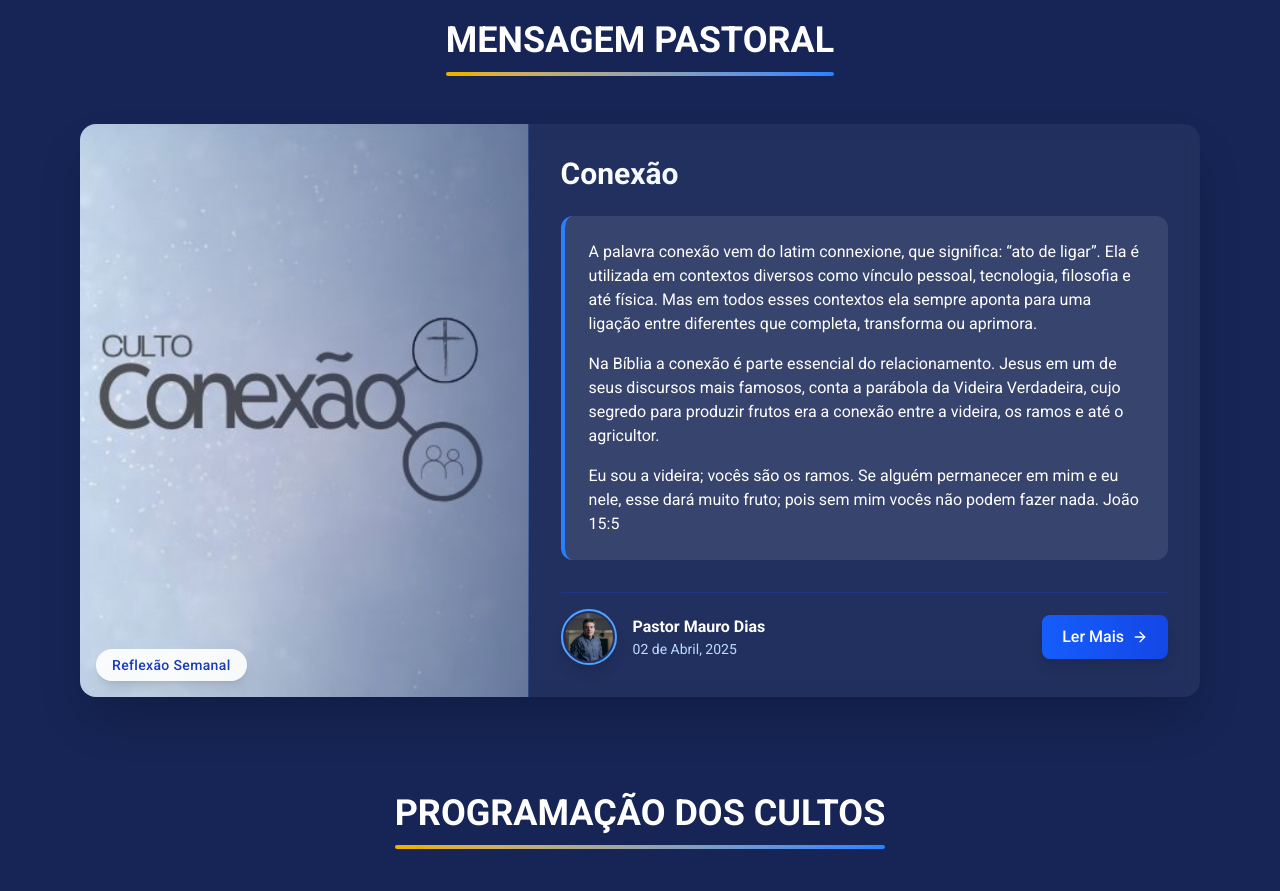
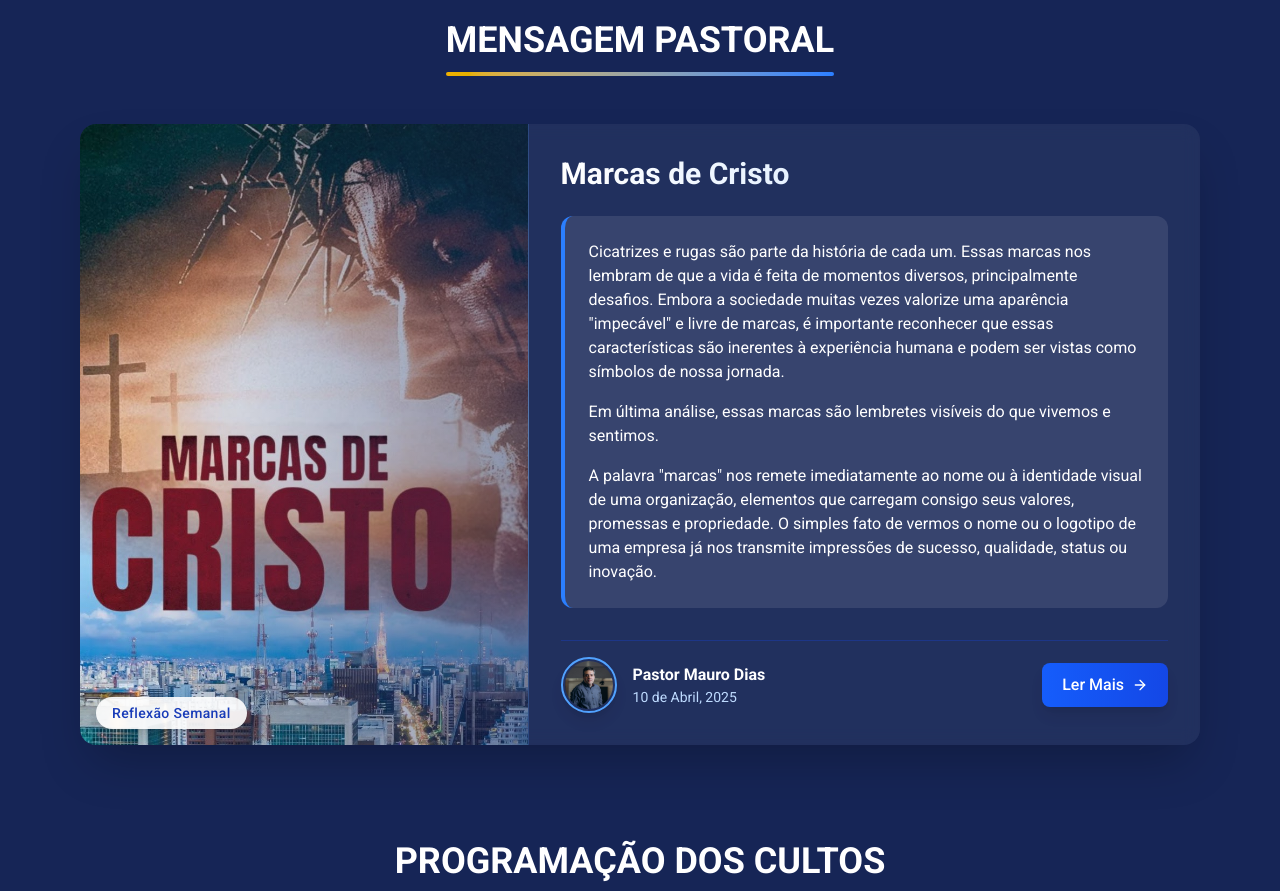
Before and after one commit to ArthurBerdusco/iasdsa, a Next.js app: page / in a window 1280 px wide. Shown: the part 980-1871 px from the top of the page. Built offline with nearby package versions, Linux system fonts and the light colour scheme.

Commit message:
atualizado mensagem pastoral

```diff
--- a/src/app/components/MensagemPastoral.tsx
+++ b/src/app/components/MensagemPastoral.tsx
@@ -23,7 +23,7 @@ const MensagemPastoral = () => {
             <div className="w-full lg:w-2/5 relative">
               <div className="relative h-64 lg:h-full min-h-[320px]">
                 <Image
-                  src="/images/2025/4_ABR/Semana_1_3_9/mensagem-pastoral.png"
+                  src="/images/2025/4_ABR/Semana_2_10_16/mensagem-pastoral.jpg"
                   alt="Mensagem Pastoral"
                   fill
                   className="object-cover"
@@ -45,7 +45,7 @@ const MensagemPastoral = () => {
             <div className="w-full lg:w-3/5 p-6 lg:p-8 flex flex-col">
               {/* Título da mensagem */}
               <h3 className="text-2xl sm:text-3xl font-bold bg-gradient-to-r from-white to-blue-200 bg-clip-text text-transparent mb-6">
-                Conexão
+                Marcas de Cristo
               </h3>
 
               {/* Texto da mensagem */}
@@ -56,13 +56,13 @@ const MensagemPastoral = () => {
                 </div>
 
                 <p>
-                  A palavra conexão vem do latim connexione, que significa: “ato de ligar”. Ela é utilizada em contextos diversos como vínculo pessoal, tecnologia, filosofia e até física. Mas em todos esses contextos ela sempre aponta para uma ligação entre diferentes que completa, transforma ou aprimora.
+                  Cicatrizes e rugas são parte da história de cada um. Essas marcas nos lembram de que a vida é feita de momentos diversos, principalmente desafios. Embora a sociedade muitas vezes valorize uma aparência "impecável" e livre de marcas, é importante reconhecer que essas características são inerentes à experiência humana e podem ser vistas como símbolos de nossa jornada.
                 </p>
                 <p className='mt-4'>
-                  Na Bíblia a conexão é parte essencial do relacionamento. Jesus em um de seus discursos mais famosos, conta a parábola da Videira Verdadeira, cujo segredo para produzir frutos era a conexão entre a videira, os ramos e até o agricultor.
+                  Em última análise, essas marcas são lembretes visíveis do que vivemos e sentimos.
                 </p>
                 <p className='mt-4'>
-                Eu sou a videira; vocês são os ramos. Se alguém permanecer em mim e eu nele, esse dará muito fruto; pois sem mim vocês não podem fazer nada. João 15:5
+                  A palavra "marcas" nos remete imediatamente ao nome ou à identidade visual de uma organização, elementos que carregam consigo seus valores, promessas e propriedade. O simples fato de vermos o nome ou o logotipo de uma empresa já nos transmite impressões de sucesso, qualidade, status ou inovação.
                 </p>
               </div>
 
@@ -82,7 +82,7 @@ const MensagemPastoral = () => {
                   </div>
                   <div>
                     <p className="font-semibold text-white">Pastor Mauro Dias</p>
-                    <p className="text-sm text-blue-200">02 de Abril, 2025</p>
+                    <p className="text-sm text-blue-200">10 de Abril, 2025</p>
                   </div>
                 </div>
 
```
Also changed, not shown: public/images/2025/4_ABR/Semana_2_10_16/mensagem-pastoral.jpg (added).
